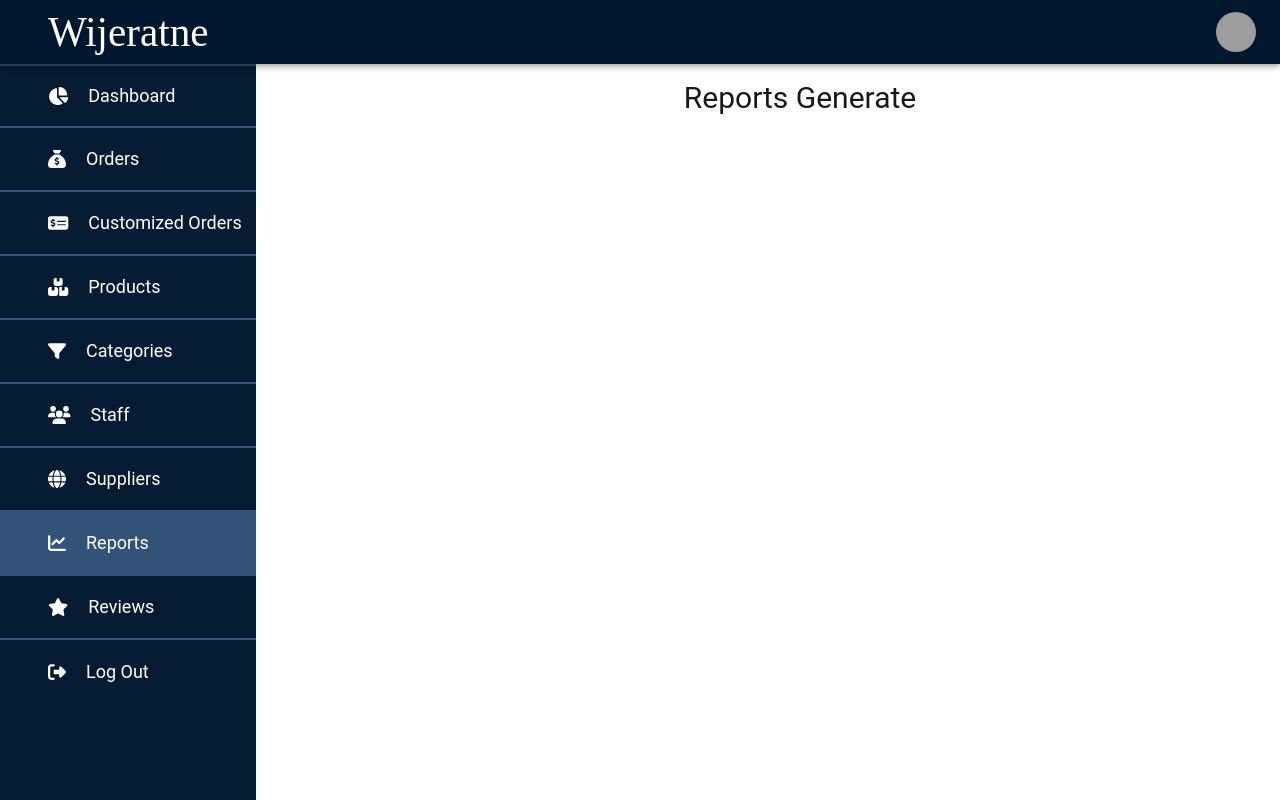
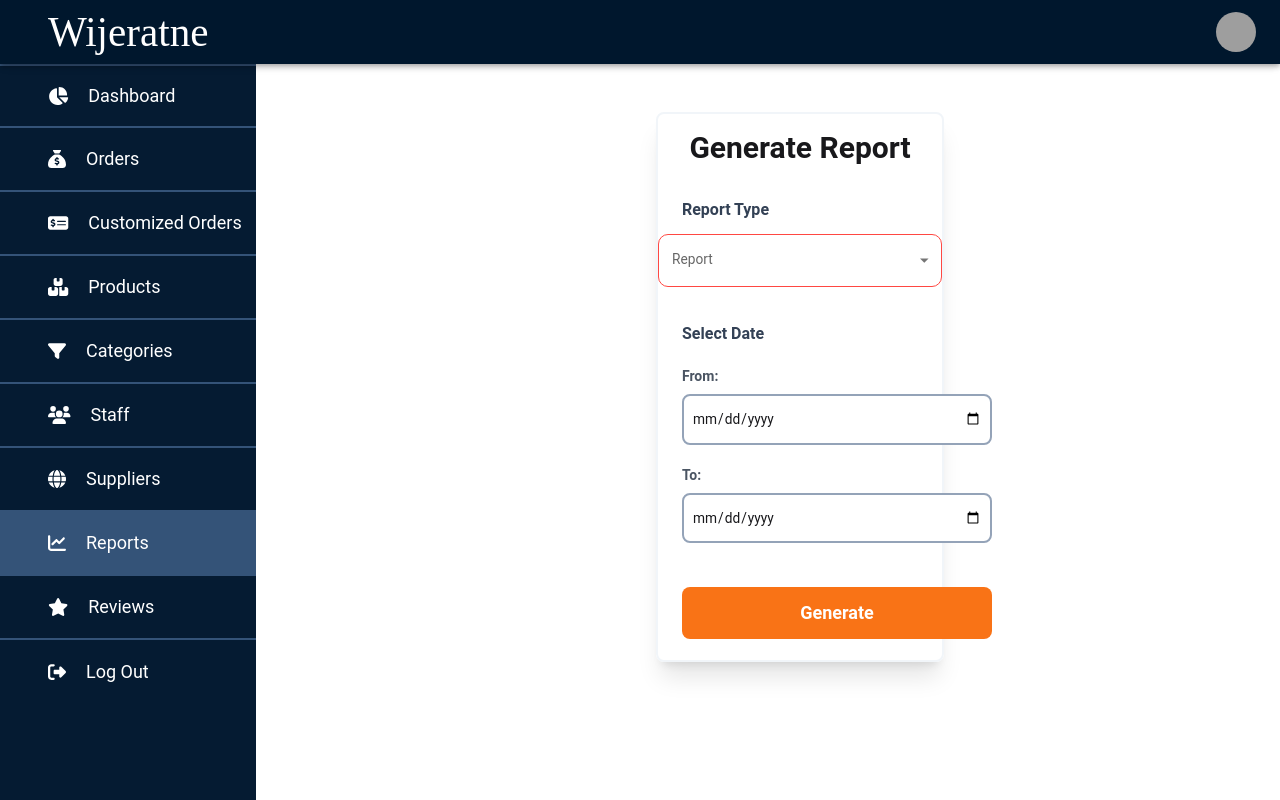
Before and after one commit to AkalankaNayanajith/Wijeratne_Furniture, a React (Create React App) app: page /adminpanel/adminreports in a window 1280 px wide. Built offline with nearby package versions, Linux system fonts and the light colour scheme; grey boxes are pictures that could not be loaded; what tw-elements would draw is missing.

Commit message:
report generating form created

```diff
--- a/src/Components/Pages/AdminReports.jsx
+++ b/src/Components/Pages/AdminReports.jsx
@@ -1,7 +1,16 @@
-import React from 'react'
+import { FormControl, InputLabel, MenuItem, Select, Stack } from '@mui/material'
+import React, { useState } from 'react'
 import ReportsAction from '../SideBar/ReportsAction'
 
 const AdminReports = () => {
+
+  const [report, setReport] = useState('')
+
+  const handleReportChange = (event) => {
+    setReport(event.target.value);
+    console.log(event.target.value);
+  };
+
   return (
     <>
     <div className='flex '>
@@ -11,8 +20,37 @@ const AdminReports = () => {
         </div>
 
         <div className='ml-80 w-[1200px] container'>
-            <div className=" text-3xl mt-20 mb-4 mx-auto text-center text-zinc-900">
-                Reports Generate
+            <div className="h-[550px] w-[30%] shadow-xl mt-28 mx-auto  text-zinc-900 border-2 rounded-lg border-slate-100">
+               <h1 className='mt-4 text-3xl font-bold text-center'> Generate Report</h1>
+               <p className='mt-8 ml-6 text-base font-semibold text-slate-700'> Report Type</p>
+
+              <Stack className="h-20 mt-3" spacing={1}>
+               <Stack direction="row" spacing={1}>
+               <FormControl fullWidth className=" w-[25.5rem] mx-5">
+               <InputLabel id="demo-simple-select-label" > Report </InputLabel>
+                <Select required color="secondary"
+
+
+                    labelId="demo-simple-select-label"
+                    id="demo-simple-select"
+                    value={report}
+                    label="report"
+                    onChange={handleReportChange}
+                    error = {!report}  >
+                        <MenuItem value={"Sales Report"}>Sales Report</MenuItem>
+                        <MenuItem value={"Inventory Report"}>Inventory Report</MenuItem>
+                        <MenuItem value={"Customer Analytics Report"}>Customer Analytics Report</MenuItem>
+                 </Select>
+               </FormControl>
+              </Stack>
+            </Stack>
+
+               <p className='mt-2 ml-6 text-base font-semibold text-slate-700'> Select Date </p>
+               <p className='mt-5 ml-6 text-sm font-semibold text-gray-600'>From: </p>
+                <input className='mt-2 ml-6 w-[310px] px-2 py-3 border-2 border-slate-400 rounded-lg'type="date" />
+               <p className='mt-5 ml-6 text-sm font-semibold text-gray-600'>To: </p>
+                <input className='mt-2 ml-6  mb-6  w-[310px] px-2  py-3 border-2 border-slate-400 rounded-lg'type="date" />
+                <button className='mt-5 ml-6 w-[310px]  p-3 bg-orange-500 hover:bg-orange-600 rounded-lg text-white font-semibold text-lg' > Generate</button>
             </div>
 
         </div>
```
